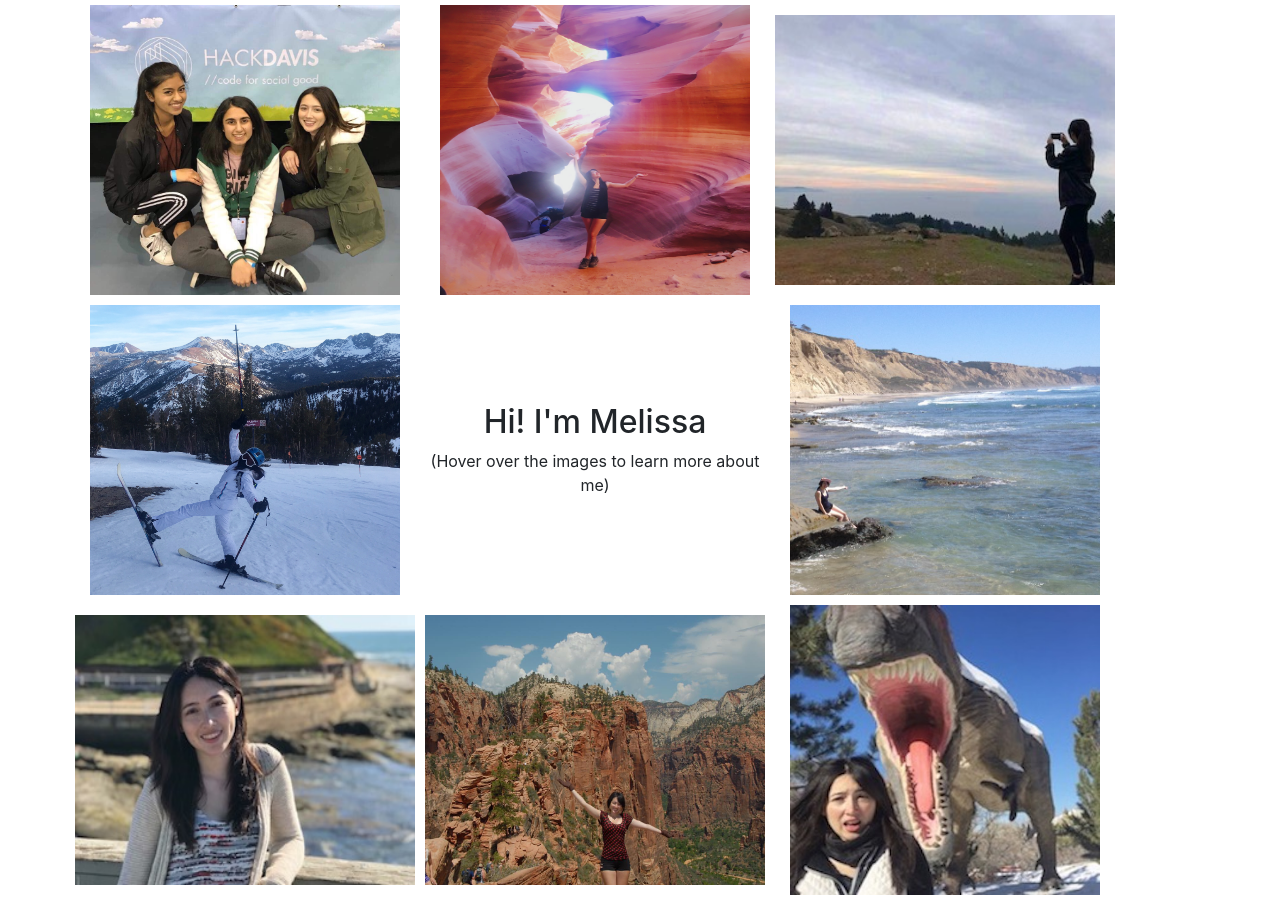
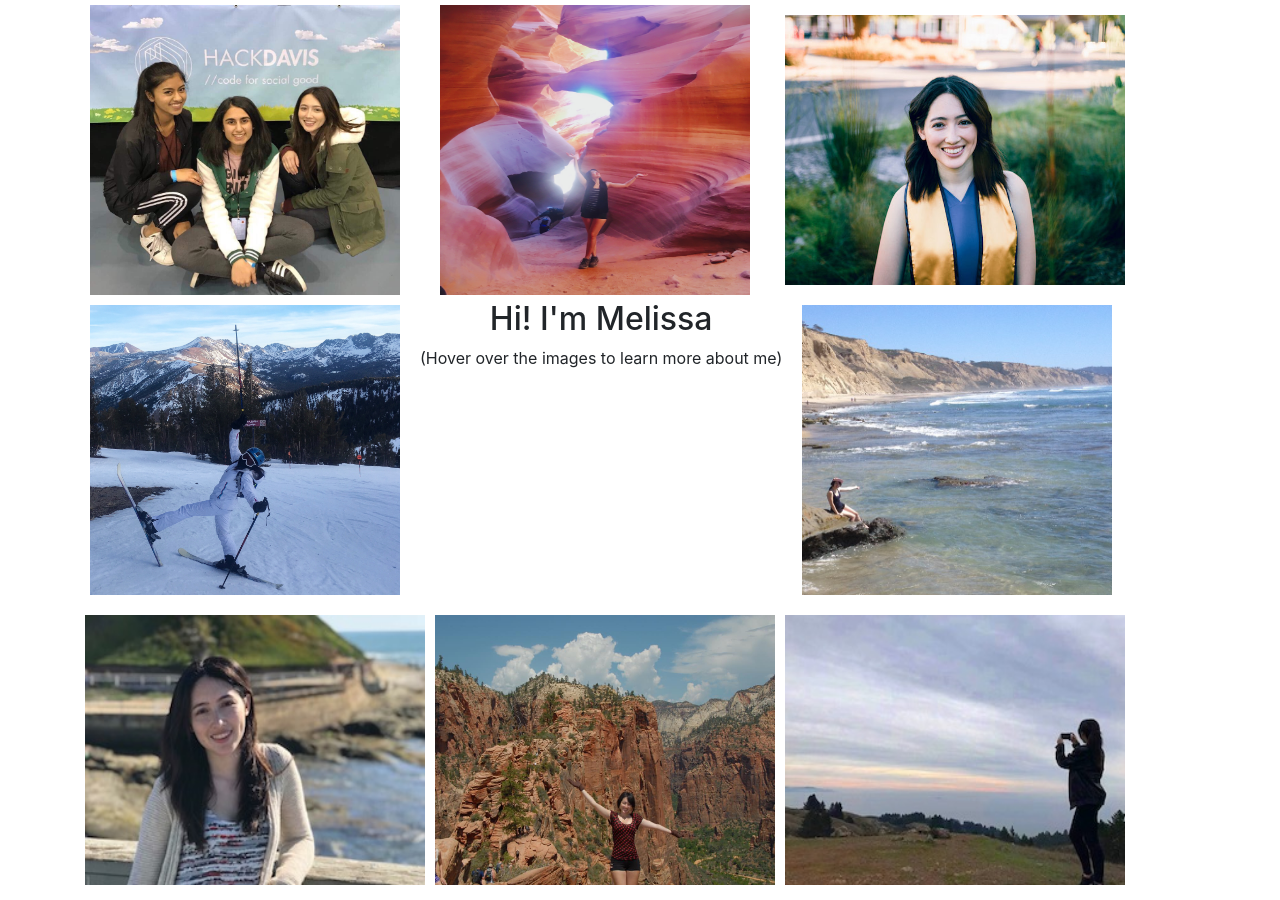
Before and after one commit to melshee/my-website, a React (Create React App) app: page / in a window 1280 px wide. Built offline with nearby package versions, Linux system fonts and the light colour scheme.

Commit message:
improved image box layout

```diff
--- a/src/image_box.jsx
+++ b/src/image_box.jsx
@@ -1,6 +1,8 @@
 import React, { Component } from 'react';
 import pierPic from './images/pierPic.jpg';
-import dino from './images/dino.jpg';
+import grad from './images/grad.jpg';
+// import museum from './images/museum.jpg';
+// import dino from './images/dino.jpg';
 import sky from './images/sky.jpg';
 import canyons from './images/canyons.jpg';
 // import beach from './images/beach.jpg';
@@ -14,31 +16,67 @@ import zion from './images/zion.jpg';
 export default class ImageBox extends Component {
   constructor(props){
     super(props);
+    this.entered = this.entered.bind(this);
+    this.left = this.left.bind(this);
+
+    this.state = {
+      opacity: 1,
+      showName: false
+    };
+
     this.linkToImg = { //to map link to image
       "About Me": hackDavis,
       "Resume": canyons,
-      "Projects":  sky,
+      "Projects":  grad,
       "Skills": skiing,
       "Hi! I'm Melissa":  null,
       "Experience": torreyPines,
       "GitHub": pierPic,
       "Email": zion,
-      "LinkedIn": dino
+      "LinkedIn": sky
     }
   }
 
+  entered() {
+    // console.log("HOVERING");
+    this.setState({
+      opacity: 0.4,
+      showName: true
+    })
+  }
+
+  left() {
+    // console.log("LEAVING");
+    this.setState({
+      opacity: 1,
+      showName: false
+    })
+  }
 
   render() {
     // console.log(this.linkToImg[this.props.link]);
     var box;
+    var name = <h3 className="name-centered">{this.props.link}</h3>;
     if(this.props.link !== "Hi! I'm Melissa") {
-      box = <img src={this.linkToImg[this.props.link]} alt="Logo" className="image"/>
+      box =
+      <div className="image-box" style={{opacity: this.state.opacity}} onMouseEnter={this.entered} onMouseLeave={this.left}>
+        <div className="container">
+          <img src={this.linkToImg[this.props.link]} alt="Logo" className="image"/>
+          {this.state.showName ? name : null}
+        </div>
+      </div>
     } else {
-      box = <div className="greeting"><h2>Hi! I'm Melissa </h2><span>(Hover over the images to learn more about me)</span></div>
+      box =
+      <div className="greeting">
+        <div id="greeting-text"><h2>Hi! I'm Melissa</h2></div>
+        <div>(Hover over the images to learn more about me)</div>
+      </div>
     }
+
+
     return (
-      <div className="image-box">
-       {box}
+      <div>
+        {box}
       </div>
     );
   }
```
